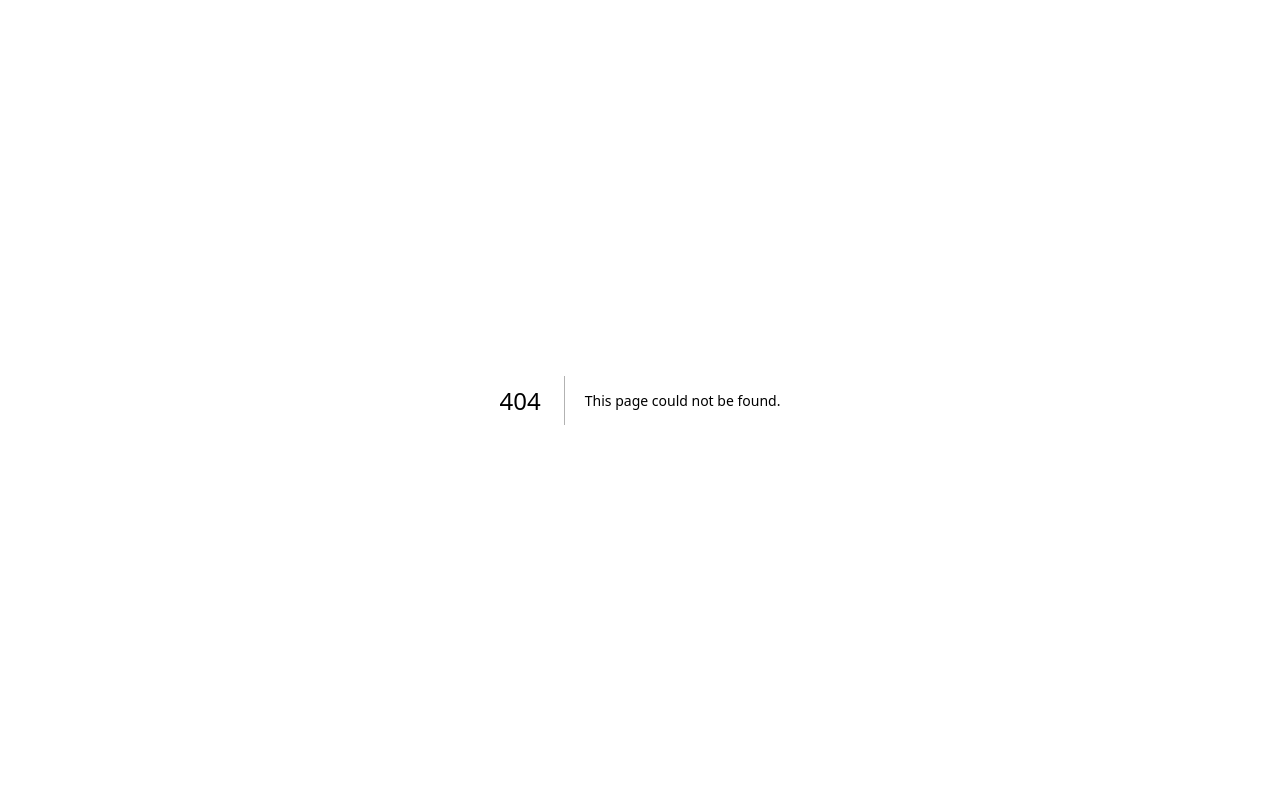
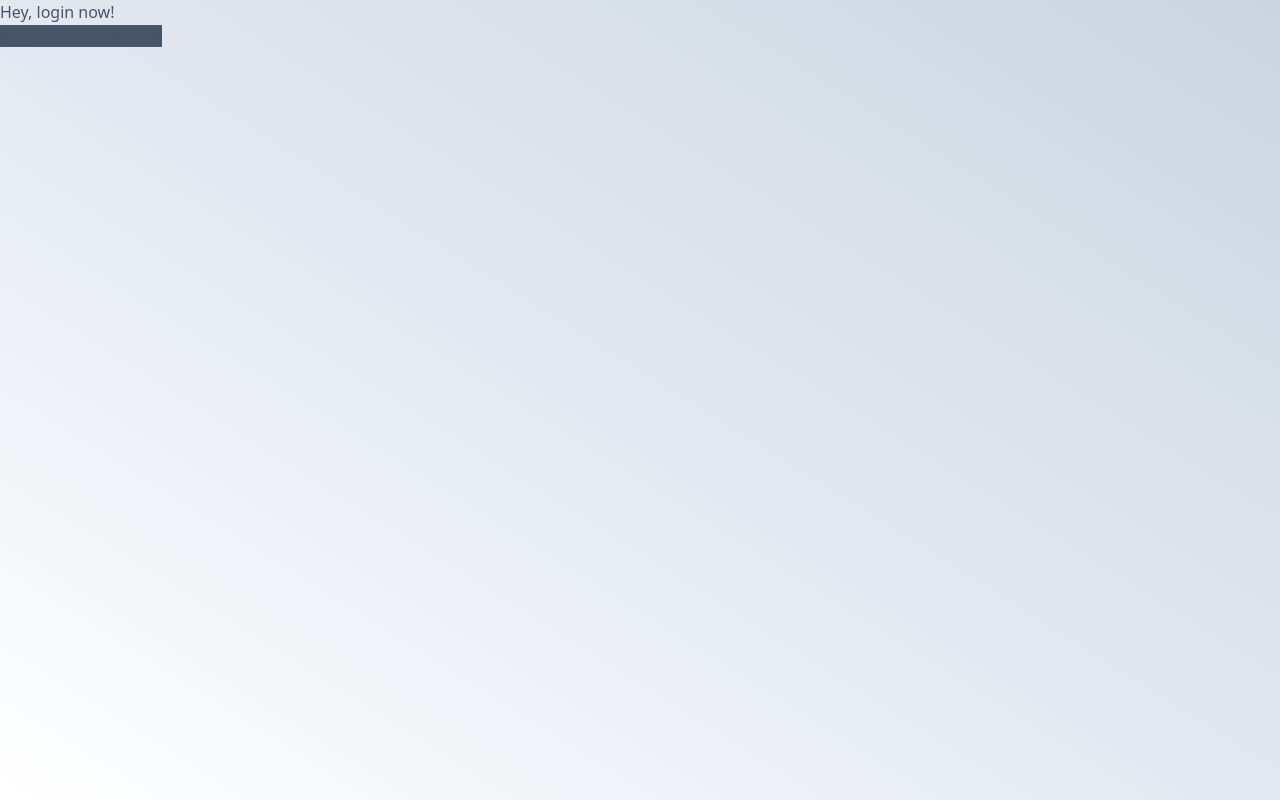
Before and after one commit to srkuleo/noteset, a Next.js app: page /login in a window 1280 px wide. Before the commit this address had no page. Built offline with nearby package versions, Linux system fonts and the light colour scheme.

Commit message:
WIP - login page

```diff
--- /dev/null
+++ b/src/app/login/page.tsx
@@ -0,0 +1,12 @@
+import Link from "next/link";
+
+export default function LoginPage() {
+  return (
+    <div>
+      <p>Hey, login now!</p>
+      <Link href='/' className='bg-slate-600 dark:bg-slate-500'>
+        Return to Home page
+      </Link>
+    </div>
+  );
+}
```
